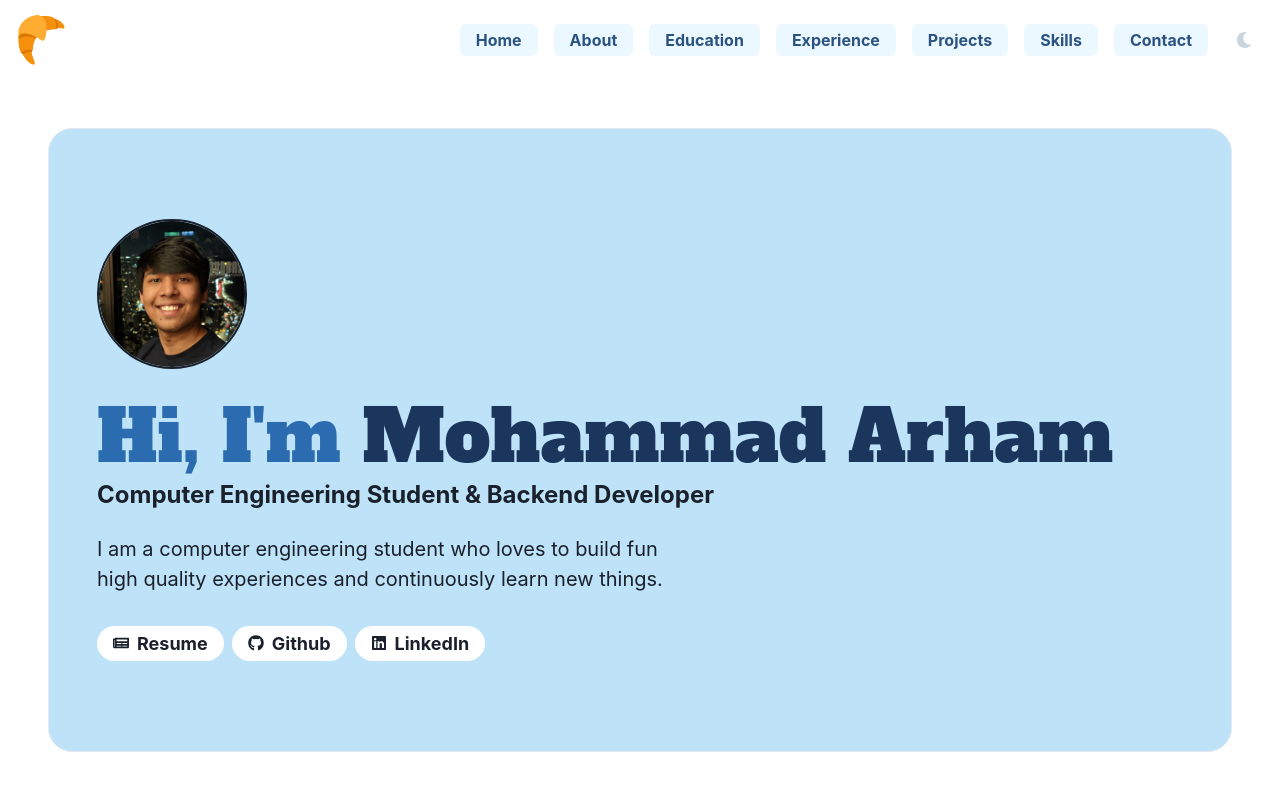
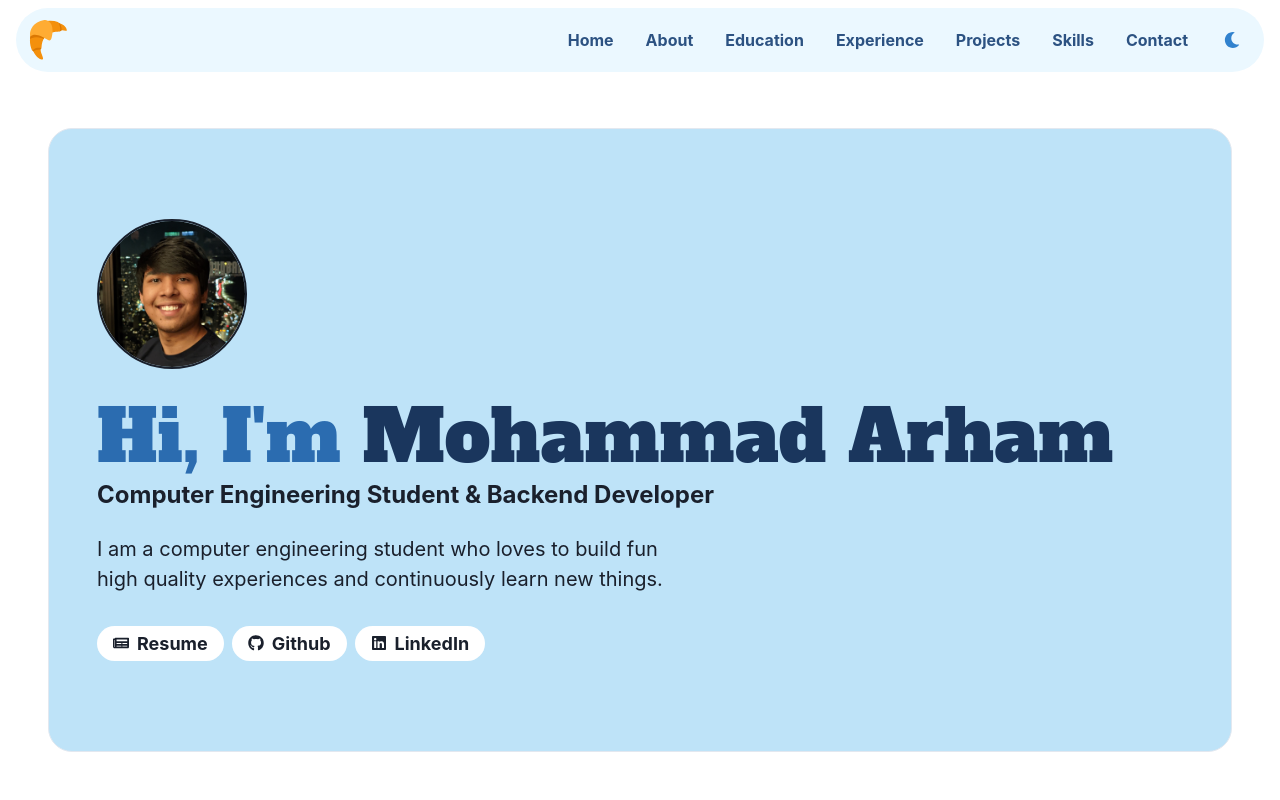
Before and after one commit to arhammusheer/croissant.one, a React (Vite) app: page / in a window 1280 px wide. Shown: the top 800 px of the page. Built offline with nearby package versions, Linux system fonts and the light colour scheme; a web font is replaced by a local one.

Commit message:
Navbar modified

```diff
--- a/src/pages/common/Navbar.tsx
+++ b/src/pages/common/Navbar.tsx
@@ -26,19 +26,18 @@ export const Navbar = () => {
     <>
       <Stack minH={"10vh"} w={"full"} align={"center"} justify={"center"}>
         <Container maxW={"container.xl"}>
-          <Flex justify={"space-between"}>
-            {/* <Avatar
-              size={"md"}
-              src={me.image}
-              border={"1px"}
-              borderColor={useColorModeValue("blue.400", "gray.700")}
-              alt-text={`${me.name} profile picture`}
-            /> */}
+          <Flex
+            justify={"space-between"}
+            bg={useColorModeValue("blue.50", "gray.800")}
+            height={"64px"}
+            px={3}
+            rounded={"full"}
+            align={"center"}
+          >
             <Image
               src={"/assets/croissant.svg"}
               alt={`${me.name} profile picture`}
-              boxSize={"50px"}
-              // Animation
+              boxSize={10}
               as={motion.img}
               whileHover={{ rotate: -120, scale: 1.1 }}
               whileTap={{ rotate: 120, scale: 1.05 }}
@@ -66,7 +65,13 @@ export const Navbar = () => {
 
 const DesktopOptions = () => {
   return (
-    <Stack direction={"row"} spacing={4} align={"center"}>
+    <Stack
+      direction={"row"}
+      spacing={4}
+      align={"center"}
+      justify={"center"}
+      height={"full"}
+    >
       {options.map((option) => (
         <Flex
           align={"center"}
@@ -75,10 +80,8 @@ const DesktopOptions = () => {
           to={option.href}
           smooth={true}
           cursor={"pointer"}
-          bg={useColorModeValue("blue.50", "gray.700")}
-          px={4}
-          py={1}
-          rounded={"md"}
+          px={2}
+          height={"full"}
           _hover={{
             bg: useColorModeValue("blue.100", "gray.600"),
           }}
--- a/src/pages/common/ThemeSwitcher.tsx
+++ b/src/pages/common/ThemeSwitcher.tsx
@@ -10,7 +10,11 @@ export const ThemeSwitcher = () => {
       icon={colorMode === "light" ? <FaMoon /> : <FaSun />}
       variant={"ghost"}
       onClick={toggleColorMode}
-      color={useColorModeValue("gray.300", "gray.600")}
+      color={useColorModeValue("blue.500", "blue.200")}
+      _hover={{
+        bg: useColorModeValue("blue.100", "blue.900"),
+      }}
+      rounded={"full"}
     />
   );
 };
```
